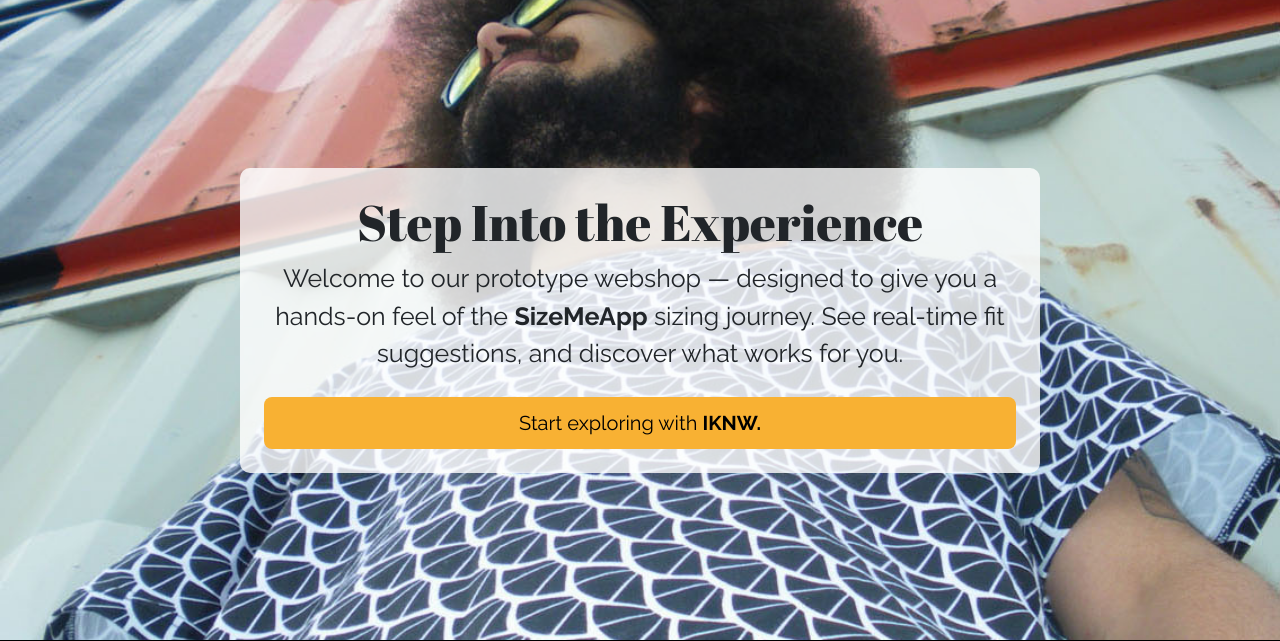
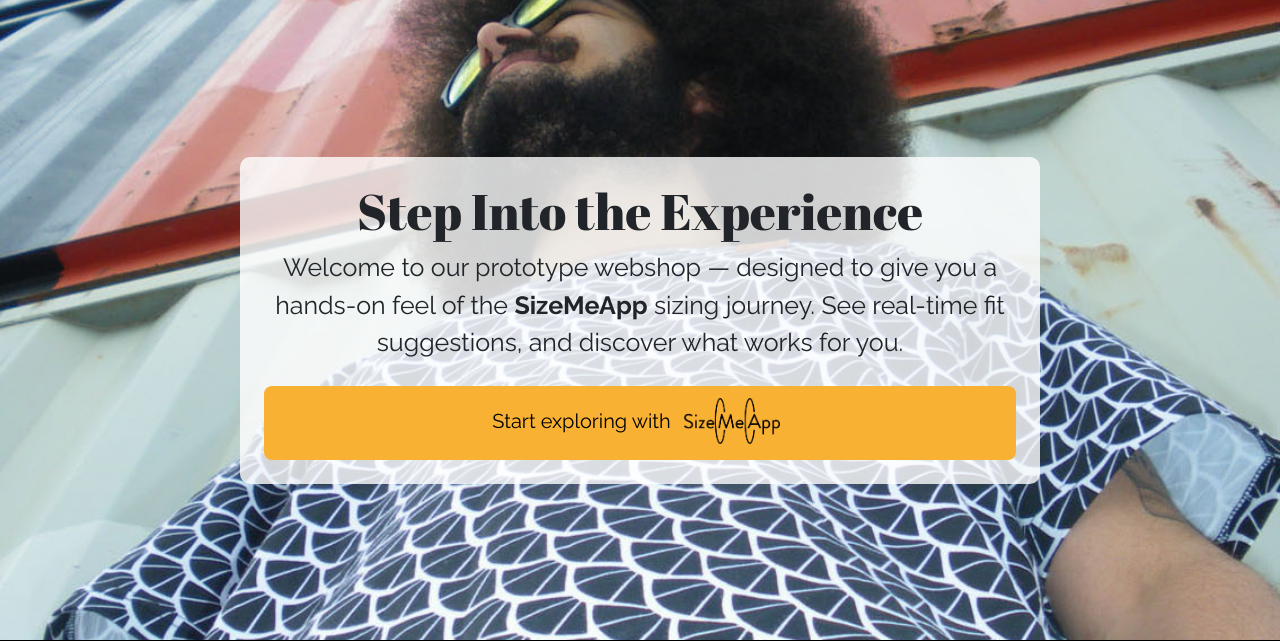
Before and after one commit to Sara-Sundin/SizeMeApp_MVP, a Django app: page /webshop/ in a window 1280 px wide. Shown: the part 118-759 px from the top of the page. Run offline with Django 5.2, Linux system fonts and the light colour scheme; some libraries are stand-ins or nearby versions.

Commit message:
add logo at webshop front

```diff
--- a/webshop/templates/webshop/webshop.html
+++ b/webshop/templates/webshop/webshop.html
@@ -21,10 +21,9 @@
 <!-- Main CTA -->
 <div class="text-center mt-4">
   <a href="{% url 'products' %}" class="cta-btn cta-btn--secondary">
-    Start exploring with <strong>IKNW.</strong>
+    Start exploring with  <img src="{% static 'images/logo_icon_blk.png' %}" alt="SizeMeApp Logo" class="px-2 pb-1 img-fluid" style="max-height: 50px;">
   </a>
 </div>
-
 </section>
 
 {% endblock %}
```
Also changed, not shown: static/images/logo_icon_blk.png (added).
